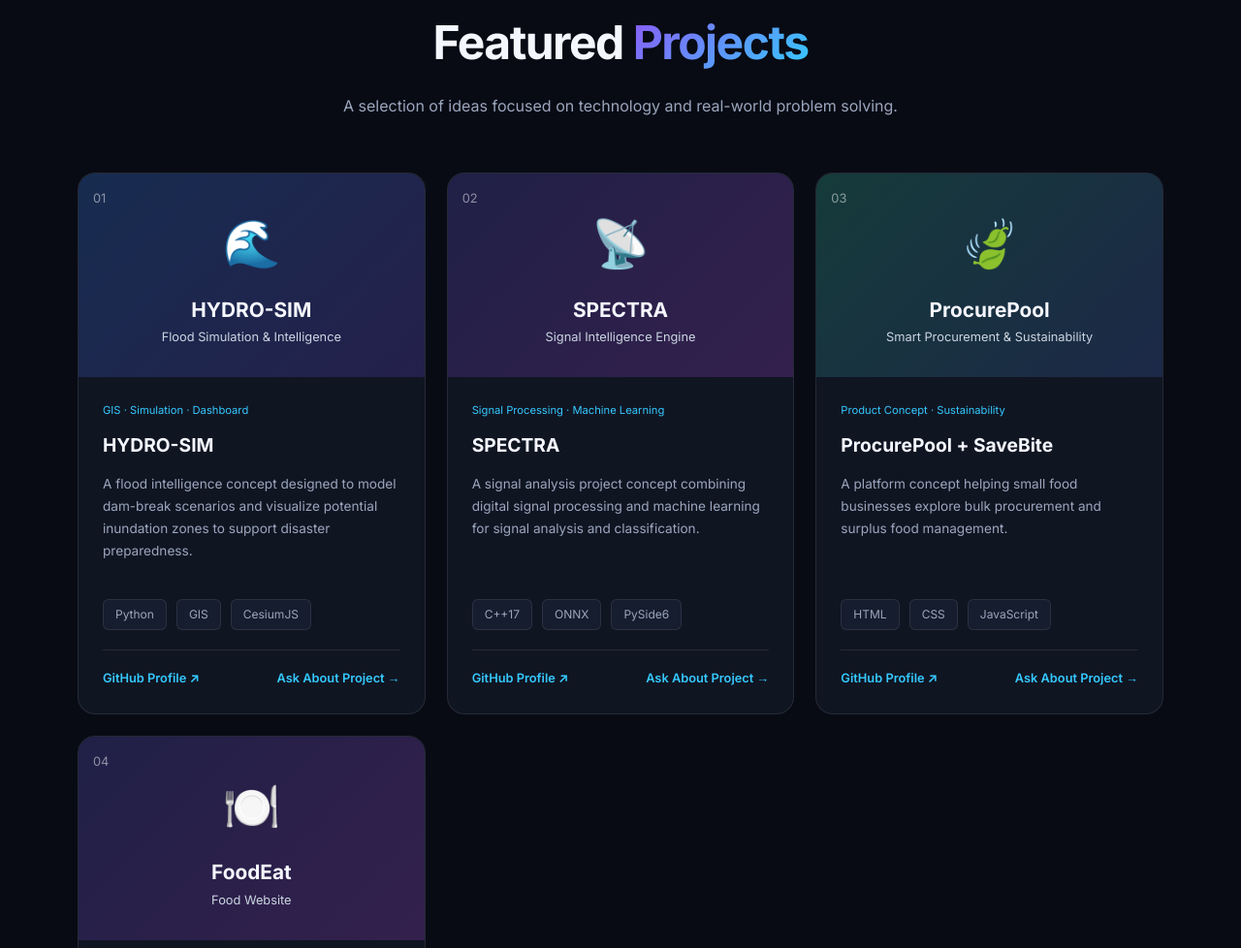
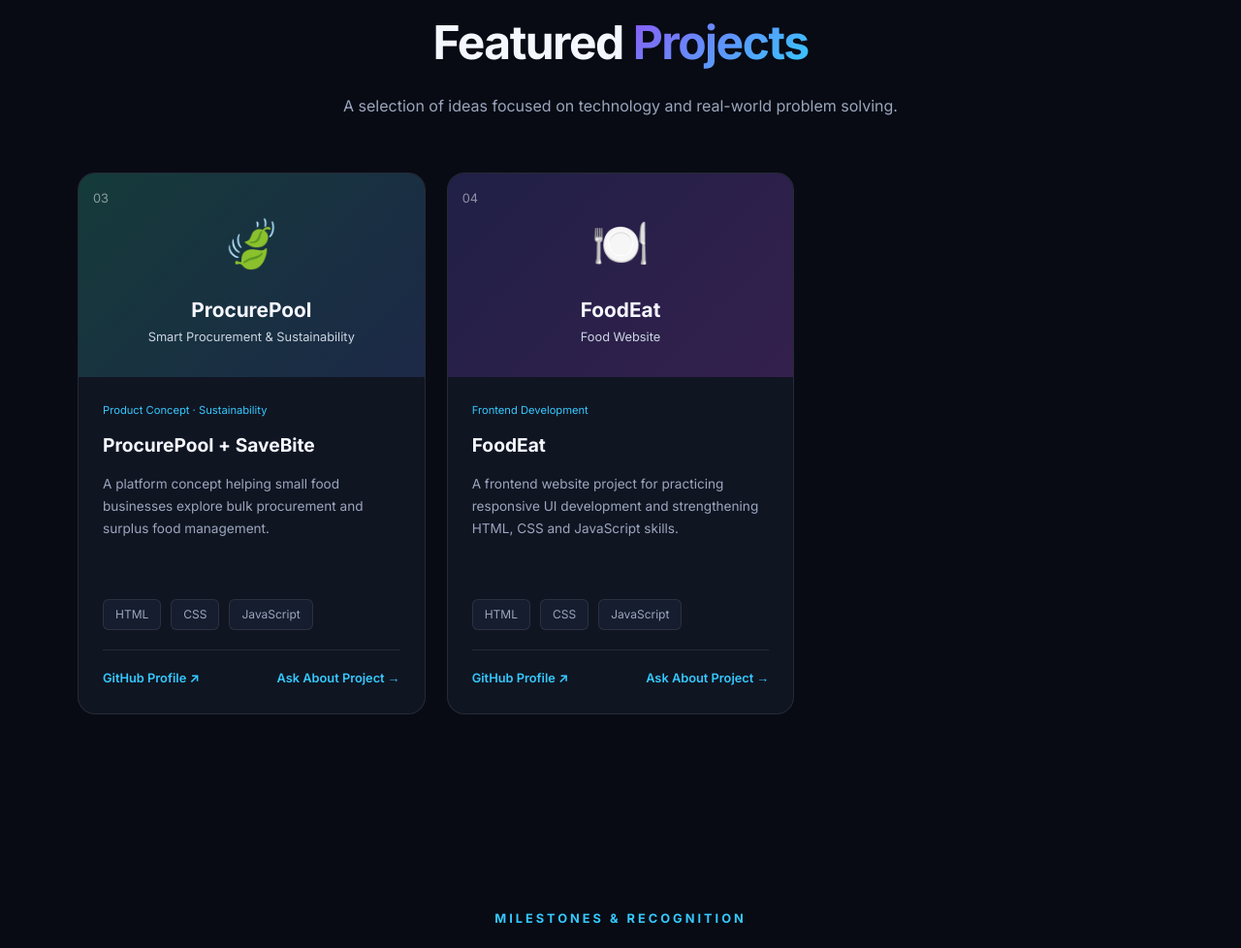
Before and after one commit to Hemangi155/hemangi-portfolio, a plain HTML site: page index.html in a window 1280 px wide. Shown: the part 2738-3716 px from the top of the page at 97% size. Drawn offline with Linux system fonts and the light colour scheme.

Commit message:
Remove Hydro-SIM and Spectra

```diff
--- a/index.html
+++ b/index.html
@@ -280,92 +280,6 @@
 
             <div class="projects-grid">
 
-                <!-- HYDRO-SIM -->
-                <article class="project-card">
-
-                    <div class="project-visual project-one">
-                        <span class="project-number">01</span>
-                        <span class="project-emoji">🌊</span>
-                        <h3>HYDRO-SIM</h3>
-                        <p>Flood Simulation & Intelligence</p>
-                    </div>
-
-                    <div class="project-info">
-
-                        <div class="project-category">
-                            GIS · Simulation · Dashboard
-                        </div>
-
-                        <h3>HYDRO-SIM</h3>
-
-                        <p>
-                            A flood intelligence concept designed to model
-                            dam-break scenarios and visualize potential
-                            inundation zones to support disaster preparedness.
-                        </p>
-
-                        <div class="project-tags">
-                            <span>Python</span>
-                            <span>GIS</span>
-                            <span>CesiumJS</span>
-                        </div>
-
-                        <div class="project-links">
-                            <a href="https://github.com/Hemangi155" target="_blank" rel="noopener noreferrer">
-                                GitHub Profile ↗
-                            </a>
-
-                            <a href="#contact">
-                                Ask About Project →
-                            </a>
-                        </div>
-
-                    </div>
-                </article>
-
-
-                <!-- SPECTRA -->
-                <article class="project-card">
-
-                    <div class="project-visual project-two">
-                        <span class="project-number">02</span>
-                        <span class="project-emoji">📡</span>
-                        <h3>SPECTRA</h3>
-                        <p>Signal Intelligence Engine</p>
-                    </div>
-
-                    <div class="project-info">
-
-                        <div class="project-category">
-                            Signal Processing · Machine Learning
-                        </div>
-
-                        <h3>SPECTRA</h3>
-
-                        <p>
-                            A signal analysis project concept combining
-                            digital signal processing and machine learning
-                            for signal analysis and classification.
-                        </p>
-
-                        <div class="project-tags">
-                            <span>C++17</span>
-                            <span>ONNX</span>
-                            <span>PySide6</span>
-                        </div>
-
-                        <div class="project-links">
-                            <a href="https://github.com/Hemangi155" target="_blank" rel="noopener noreferrer">
-                                GitHub Profile ↗
-                            </a>
-
-                            <a href="#contact">
-                                Ask About Project →
-                            </a>
-                        </div>
-
-                    </div>
-                </article>
 
 
                 <!-- PROCUREPOOL -->
```
